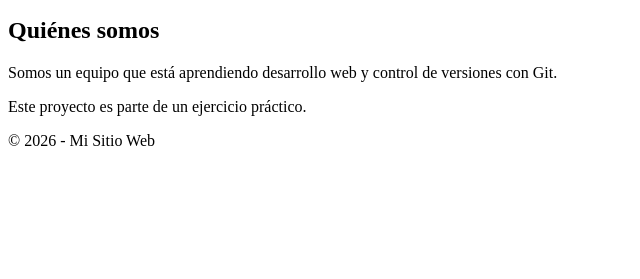
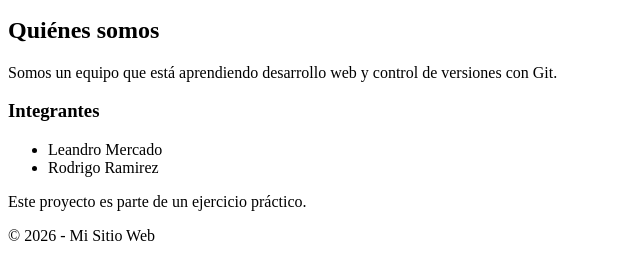
Before and after one commit to Leandro-Mercado-Simi/test-gestion, a plain HTML site: page TP1_gestion/about.html in a window 1280 px wide. Shown: the part 101-380 px from the top of the page, without its empty margins (0-640 px from the left). Drawn offline with Linux system fonts and the light colour scheme.

Commit message:
agregado lista de integrantes

```diff
--- a/TP1_gestion/about.html
+++ b/TP1_gestion/about.html
@@ -8,7 +8,8 @@
     <header>
       <h1>Sobre Nosotros</h1>
       <nav>
-        <a href="index.html">Inicio</a> | <a href="about.html">Sobre Nosotros</a> |
+        <a href="index.html">Inicio</a> |
+        <a href="about.html">Sobre Nosotros</a> |
         <a href="contacto.html">Contacto</a>
       </nav>
     </header>
@@ -16,8 +17,14 @@
     <main>
       <h2>Quiénes somos</h2>
       <p>
-        Somos un equipo que está aprendiendo desarrollo web y control de versiones con Git.
+        Somos un equipo que está aprendiendo desarrollo web y control de
+        versiones con Git.
       </p>
+      <h3>Integrantes</h3>
+      <ul>
+        <li>Leandro Mercado</li>
+        <li>Rodrigo Ramirez</li>
+      </ul>
       <p>Este proyecto es parte de un ejercicio práctico.</p>
     </main>
 
```
